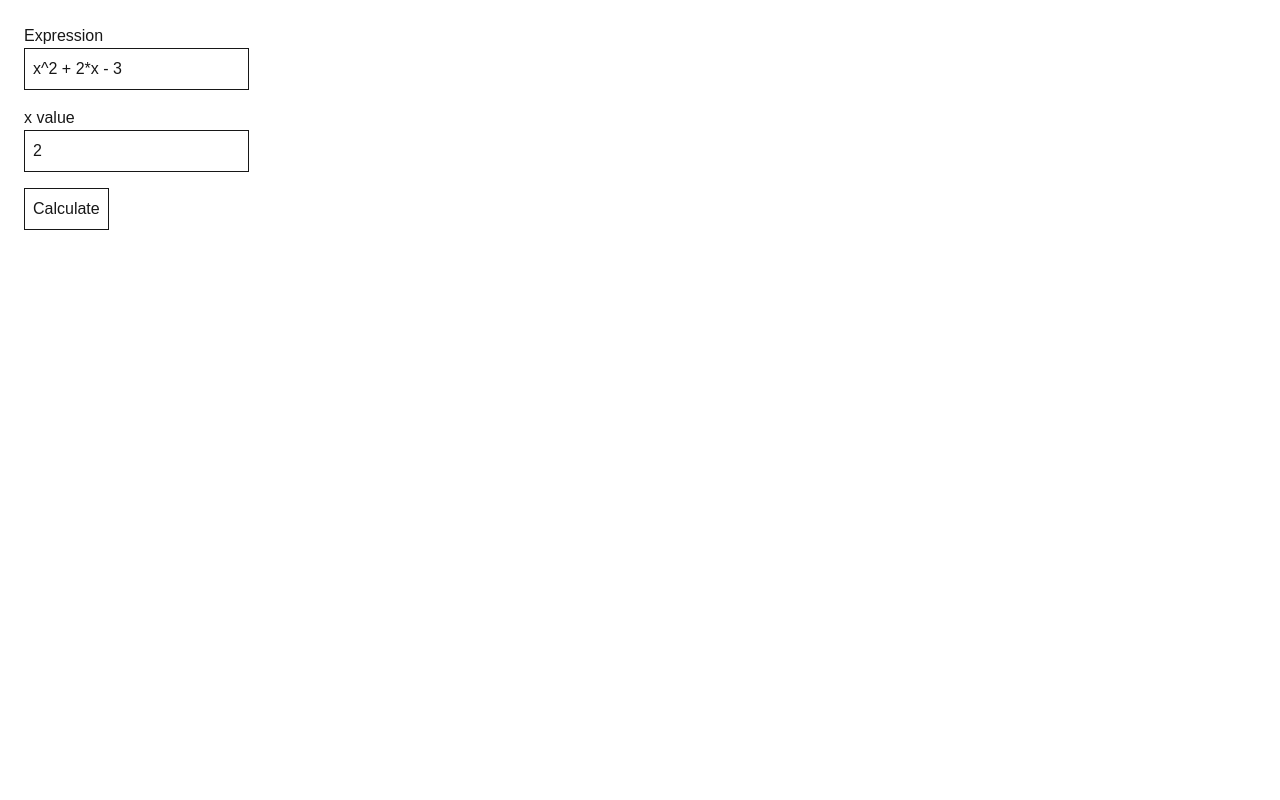
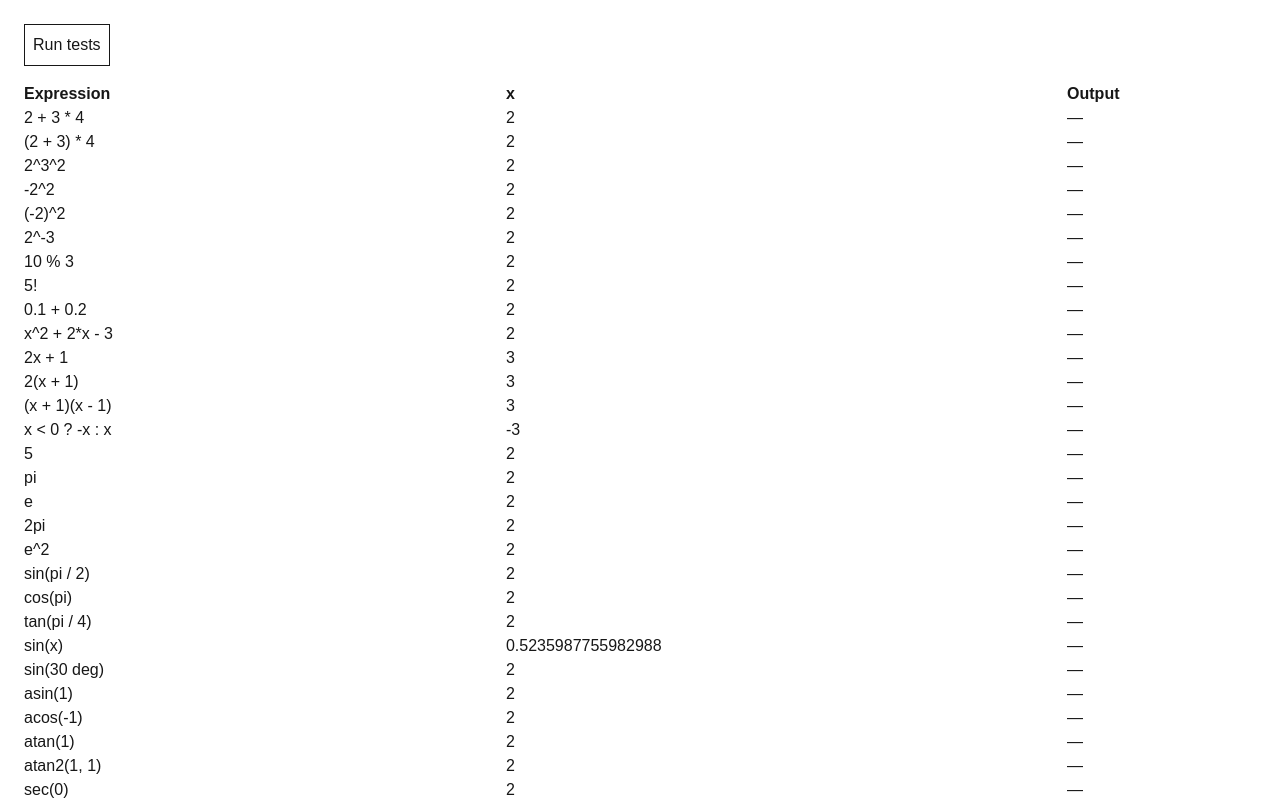
Before and after one commit to LThmly/CEN3031-Group-Project, a Next.js app in the folder functle/: page /math-test in a window 1280 px wide. Shown: the top 800 px of the page. Built offline with nearby package versions, Linux system fonts and the light colour scheme.

Commit message:
Output evaluation Math.Js

```diff
--- a/functle/src/app/math-test/page.tsx
+++ b/functle/src/app/math-test/page.tsx
@@ -1,48 +1,113 @@
 "use client";
 
 import { useState } from "react";
-import { parse } from "mathjs";
+import { evaluate, format } from "mathjs";
+
+const tests = [
+  { expression: "2 + 3 * 4", x: 2 },
+  { expression: "(2 + 3) * 4", x: 2 },
+  { expression: "2^3^2", x: 2 },
+  { expression: "-2^2", x: 2 },
+  { expression: "(-2)^2", x: 2 },
+  { expression: "2^-3", x: 2 },
+  { expression: "10 % 3", x: 2 },
+  { expression: "5!", x: 2 },
+  { expression: "0.1 + 0.2", x: 2 },
+  { expression: "x^2 + 2*x - 3", x: 2 },
+  { expression: "2x + 1", x: 3 },
+  { expression: "2(x + 1)", x: 3 },
+  { expression: "(x + 1)(x - 1)", x: 3 },
+  { expression: "x < 0 ? -x : x", x: -3 },
+  { expression: "5", x: 2 },
+  { expression: "pi", x: 2 },
+  { expression: "e", x: 2 },
+  { expression: "2pi", x: 2 },
+  { expression: "e^2", x: 2 },
+  { expression: "sin(pi / 2)", x: 2 },
+  { expression: "cos(pi)", x: 2 },
+  { expression: "tan(pi / 4)", x: 2 },
+  { expression: "sin(x)", x: Math.PI / 6 },
+  { expression: "sin(30 deg)", x: 2 },
+  { expression: "asin(1)", x: 2 },
+  { expression: "acos(-1)", x: 2 },
+  { expression: "atan(1)", x: 2 },
+  { expression: "atan2(1, 1)", x: 2 },
+  { expression: "sec(0)", x: 2 },
+  { expression: "csc(pi / 2)", x: 2 },
+  { expression: "cot(pi / 4)", x: 2 },
+  { expression: "sin(x)^2 + cos(x)^2", x: 1.23 },
+  { expression: "sinh(0)", x: 2 },
+  { expression: "cosh(0)", x: 2 },
+  { expression: "tanh(0)", x: 2 },
+  { expression: "log(e)", x: 2 },
+  { expression: "log(8, 2)", x: 2 },
+  { expression: "log10(1000)", x: 2 },
+  { expression: "log2(32)", x: 2 },
+  { expression: "exp(2)", x: 2 },
+  { expression: "log(exp(x))", x: 2 },
+  { expression: "sqrt(81)", x: 2 },
+  { expression: "cbrt(-8)", x: 2 },
+  { expression: "nthRoot(32, 5)", x: 2 },
+  { expression: "abs(-7)", x: 2 },
+  { expression: "floor(-2.3)", x: 2 },
+  { expression: "ceil(-2.3)", x: 2 },
+  { expression: "round(2.345, 2)", x: 2 },
+  { expression: "sign(-7)", x: 2 },
+  { expression: "sqrt(-4)", x: 2 },
+  { expression: "i^2", x: 2 },
+  { expression: "[1, 2, 3] * 2", x: 2 },
+  { expression: "x > 0", x: 2 },
+  { expression: "5 cm to mm", x: 2 },
+  { expression: "1 / x", x: 0 },
+  { expression: "0 / 0", x: 2 },
+  { expression: "log(0)", x: 2 },
+  { expression: "exp(1000)", x: 2 },
+  { expression: "y = x^2", x: 3 },
+  { expression: "x +", x: 2 },
+  { expression: "(x + 1", x: 2 },
+  { expression: "x + z", x: 2 },
+  { expression: "ln(e)", x: 2 },
+  { expression: "Sin(x)", x: 2 },
+];
 
 export default function MathTest() {
-  const [expression, setExpression] = useState("x^2 + 2*x - 3");
-  const [x, setX] = useState("2");
-  const [result, setResult] = useState("");
+  const [results, setResults] = useState<string[]>([]);
 
-  function calculate() {
-    try {
-      const node = parse(expression);
-      const compiled = node.compile();
-      const y = compiled.evaluate({ x: Number(x) });
-
-      setResult(`Parsed: ${node.toString()}\nResult: ${y}`);
-    } catch (error) {
-      setResult(error instanceof Error ? error.message : "Invalid expression");
-    }
+  function runTests() {
+    const outputs = tests.map((test) => {
+      try {
+        const value = evaluate(test.expression, { x: test.x });
+        return format(value);
+      } catch (error) {
+        return `Error: ${error instanceof Error ? error.message : String(error)}`;
+      }
+    });
+    setResults(outputs);
   }
 
   return (
-    <main className="flex max-w-xl flex-col gap-4 p-6">
-      <label>
-        Expression
-        <input
-          className="block border p-2"
-          value={expression}
-          onChange={(event) => setExpression(event.target.value)}
-        />
-      </label>
-      <label>
-        x value
-        <input
-          className="block border p-2"
-          type="number"
-          value={x}
-          onChange={(event) => setX(event.target.value)}
-        />
-      </label>
-      <button className="self-start border p-2" onClick={calculate}>
-        Calculate
+    <main className="p-6">
+      <button className="mb-4 border p-2" onClick={runTests}>
+        Run tests
       </button>
-      <pre>{result}</pre>
+      <table className="w-full text-left">
+        <thead>
+          <tr>
+            <th>Expression</th>
+            <th>x</th>
+            <th>Output</th>
+          </tr>
+        </thead>
+        <tbody>
+          {tests.map((test, index) => (
+            <tr key={test.expression}>
+              <td>{test.expression}</td>
+              <td>{test.x}</td>
+              <td>{results[index] ?? "—"}</td>
+            </tr>
+          ))}
+        </tbody>
+      </table>
     </main>
   );
 }
```
